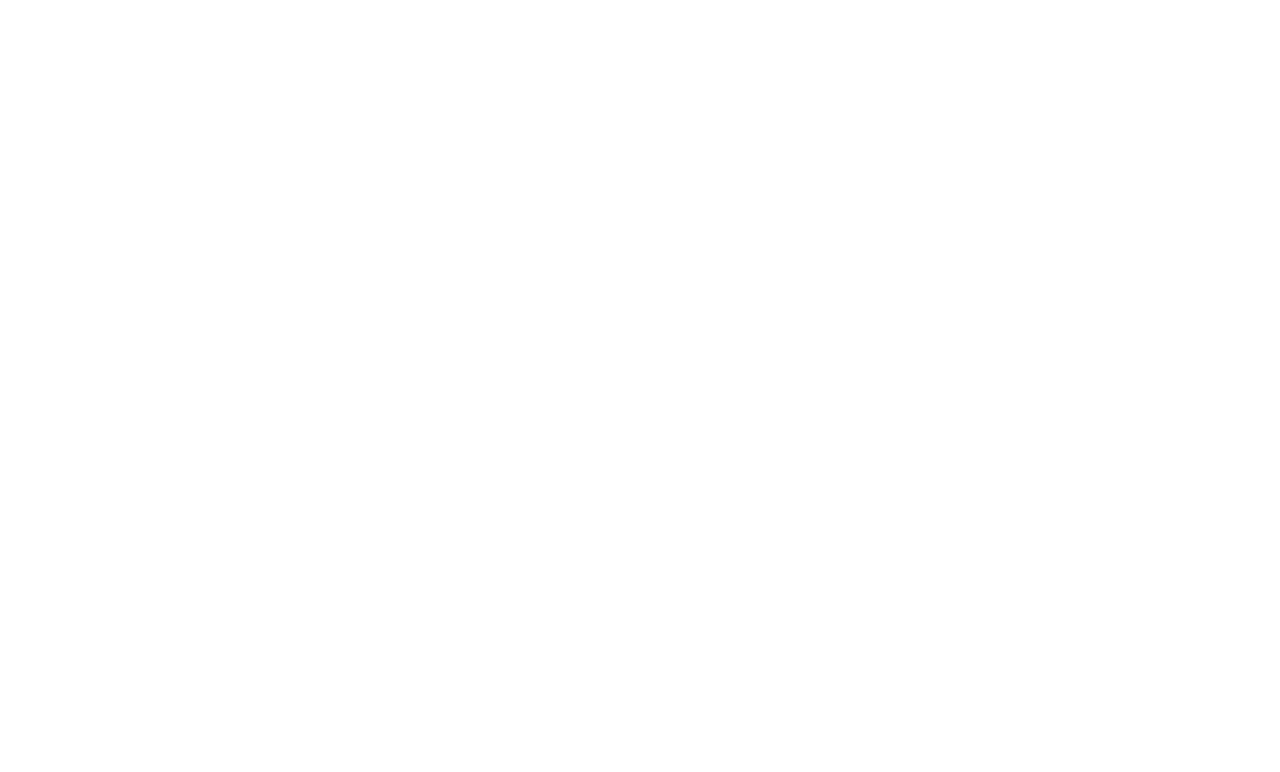
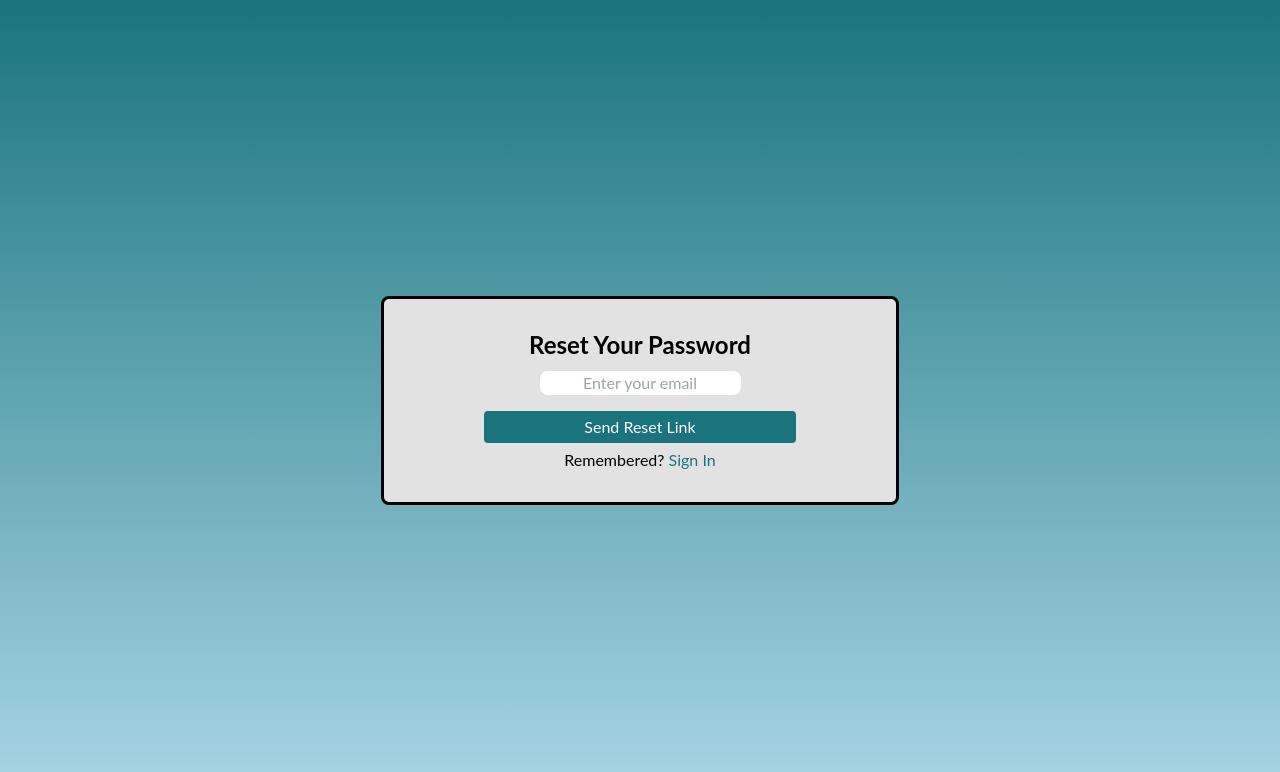
Before and after one commit to COSC-499-W2023/year-long-project-team-11, a React (Create React App) app in the folder app/frontend/: page /ForgetPassword in a window 1280 px wide. Before the commit this address had no page. Shown: the top 772 px of the page. Built offline with nearby package versions, Linux system fonts and the light colour scheme.

Commit message:
Add files via upload

```diff
--- a/app/frontend/src/App.js
+++ b/app/frontend/src/App.js
@@ -10,6 +10,7 @@
 import Output from "./Output";
 import Regenerate from './Regenerate';
 import SavedContent from './SavedContent';
+import ForgetPassword from './ForgetPassword';
 
 function App() {
   return (
@@ -26,6 +27,7 @@
         <Route path='/Output' element={<Output/>} />
         <Route path='/Regenerate' element={<Regenerate />} />
         <Route path='/SavedContent' element={<SavedContent/>}/>
+        <Route path='/ForgetPassword' element={<ForgetPassword/>}/>
       </Routes>
     </div>
   );
--- /dev/null
+++ b/app/frontend/src/ForgetPassword.js
@@ -0,0 +1,51 @@
+import React, { useState } from 'react';
+import axios from 'axios';
+import { Link } from 'react-router-dom';
+
+export default function ForgetPassword() {
+  const [email, setEmail] = useState('');
+  const [message, setMessage] = useState('');
+
+  const handleResetPassword = async (e) => {
+    e.preventDefault();
+    try {
+      const response = await axios.post('http://localhost:8000/password_reset/', { email });
+      setMessage('If an account with that email exists, we have sent a password reset link.');
+    } catch (error) {
+      console.error('Failed to reset password', error);
+      setMessage('Something went wrong. Please try again later.');
+    }
+  };
+
+  return (
+    <div className="h-screen grid place-items-center">
+      <div className="grid place-items-center">
+        <div
+          className="grid place-items-center rounded-lg w-500 h-500 px-[100px] py-[30px] text-center bg-[#E2E2E2] border-[3px] border-black"
+        >
+          <h2 className="font-bold text-2xl pb-[10px]">Reset Your Password</h2>
+          <form onSubmit={handleResetPassword}>
+            <input
+              className="bg-white text-center rounded-lg"
+              type="email"
+              placeholder="Enter your email"
+              value={email}
+              onChange={(e) => setEmail(e.target.value)}
+              required
+            />
+            <button
+              className="bg-[#19747E] text-white py-1 rounded hover:bg-[#316268] w-[100%] mt-4"
+              type="submit"
+            >
+              Send Reset Link
+            </button>
+            {message && <p className="text-[#19747E] mt-4">{message}</p>}
+          </form>
+          <p className="pt-[5px]">
+            Remembered? <Link to="/Login" className="text-[#19747E]">Sign In</Link>
+          </p>
+        </div>
+      </div>
+    </div>
+  );
+}
```
